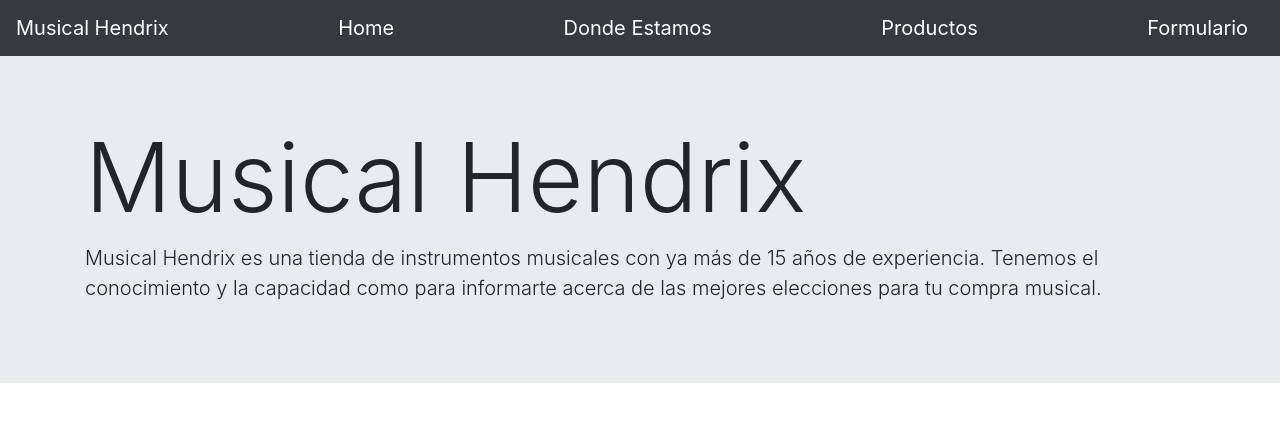
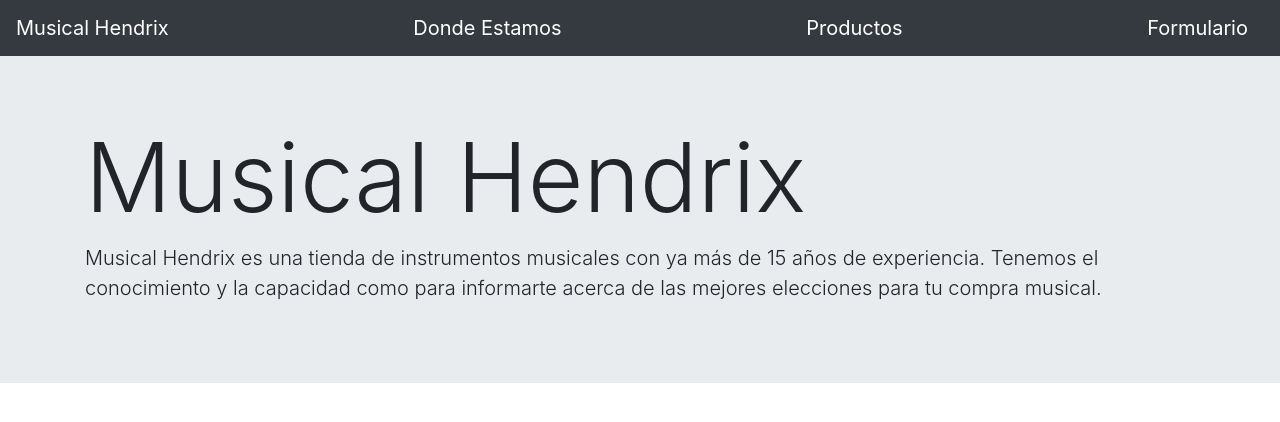
Before and after one commit to oldanirenzo/TP5-Laboratorio4, a React (Create React App) app: page / in a window 1280 px wide. Shown: the top 422 px of the page. Built offline with nearby package versions, Linux system fonts and the light colour scheme.

Commit message:
Borro 'Home' innecesario

```diff
--- a/src/components/NavBar.js
+++ b/src/components/NavBar.js
@@ -10,7 +10,6 @@ class NavBar extends Component {
         return (
             <nav className="navbar navbar-dark bg-dark">
                 <a className="navbar-brand" href="/home">Musical Hendrix</a>
-                <a className="navbar-brand" href="/home">Home</a>
                 <a className="navbar-brand" href="/dondeEstamos">Donde Estamos</a>
                 <a className="navbar-brand" href="/productos">Productos</a>
                 <a className="navbar-brand" href="/formulario">Formulario</a>
```
